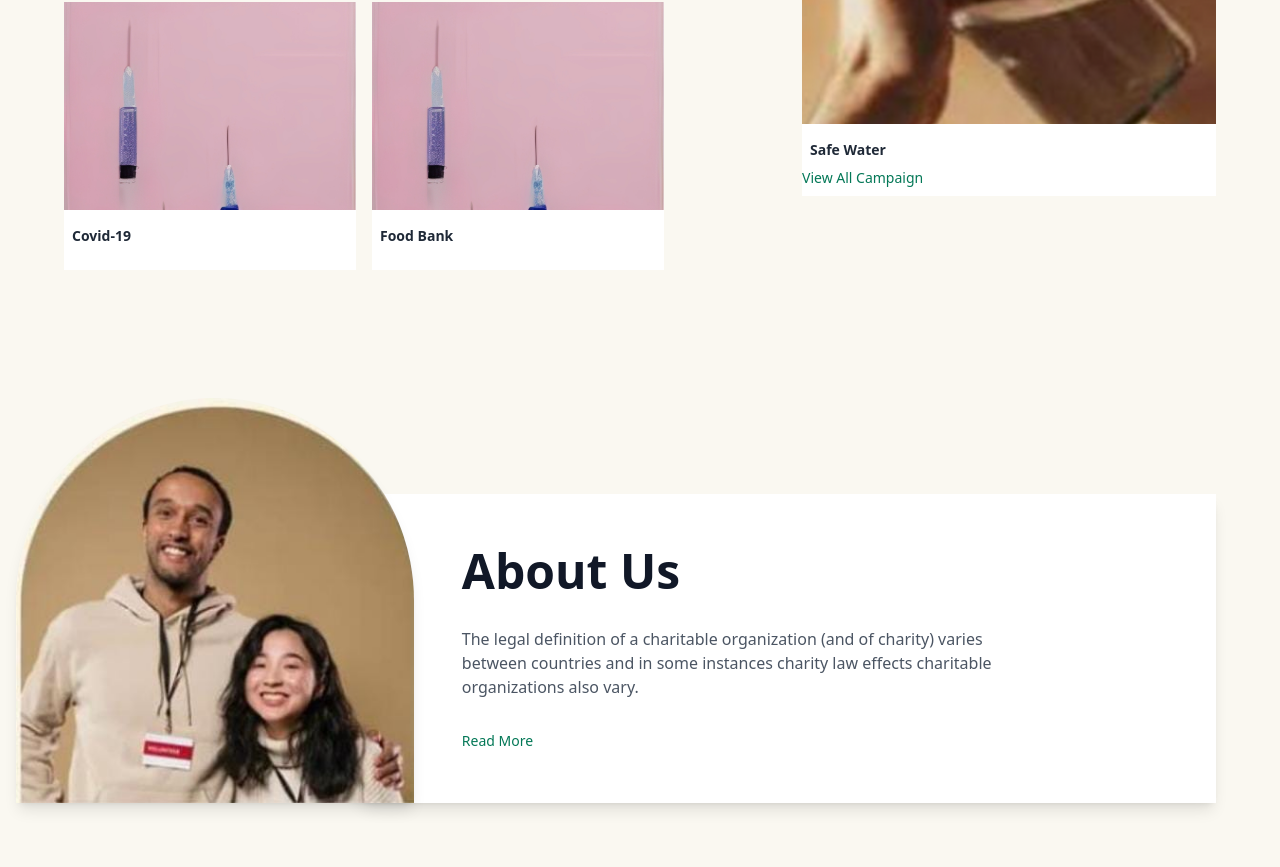
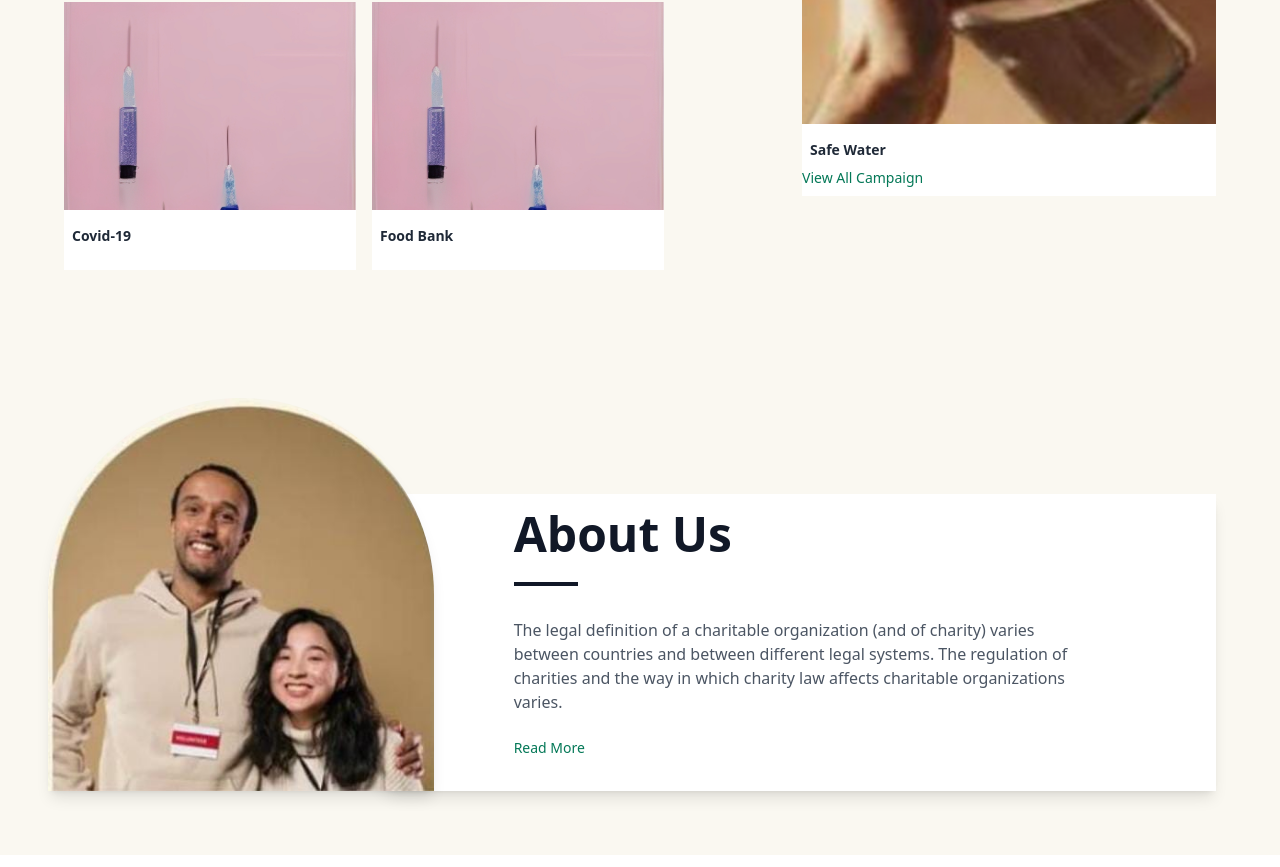
Before and after one commit to fofi09/proyecto-final-fullstack, a React (Vite) app: page / in a window 1280 px wide. Shown: the part 1242-2109 px from the top of the page. Built offline with nearby package versions, Linux system fonts and the light colour scheme.

Commit message:
fit: mejor alineacion de seccion aboutUs, agrego texto completo

```diff
--- a/src/assets/components/AboutUs.jsx
+++ b/src/assets/components/AboutUs.jsx
@@ -3,7 +3,8 @@ import React from 'react';
 const AboutUs = () => {
   return (
     <section className="bg-[#FAF8F1] py-16 px-4 md:px-16 flex justify-center">
-      <div className="flex flex-col md:flex-row items-center w-full max-w-6xl relative">
+      {/* Desplazamos TODO el bloque un poco a la derecha */}
+      <div className="flex flex-col md:flex-row items-center w-full max-w-6xl relative ml-4 md:ml-8">
 
         {/* Columna Izquierda: Imagen */}
         <div className="w-full md:w-2/5 flex justify-start z-10 -ml-0 md:-ml-12">
@@ -14,16 +15,18 @@ const AboutUs = () => {
           />
         </div>
 
-        {/* Fondo blanco (independiente, ajustado un poco más arriba abajo) */}
+        {/* Fondo blanco (independiente) */}
         <div className="absolute right-0 top-12 md:top-24 bottom-8 md:bottom-0 w-[70%] md:w-[75%] bg-white rounded-3xl md:rounded-r-none md:rounded-l-3xl shadow-lg z-0"></div>
 
         {/* Texto arriba del fondo */}
-        <div className="relative w-full md:w-4/5 flex flex-col gap-4 md:gap-8 pl-4 md:pl-12 z-10 mt-12 md:mt-24">
+        <div className="relative w-full md:w-4/5 flex flex-col gap-4 md:gap-6 pl-8 md:pl-20 z-10 mt-8 md:mt-20">
           <h2 className="text-4xl md:text-5xl font-extrabold text-gray-900 leading-tight">
             About Us
           </h2>
+          {/* Línea debajo del título */}
+          <div className="w-16 border-b-4 border-gray-900 mb-2"></div>
           <p className="text-base text-gray-600 max-w-xl">
-            The legal definition of a charitable organization (and of charity) varies between countries and in some instances charity law effects charitable organizations also vary.
+          The legal definition of a charitable organization (and of charity) varies between countries and between different legal systems. The regulation of charities and the way in which charity law affects charitable organizations varies.
           </p>
           <a
             href="#"
```
